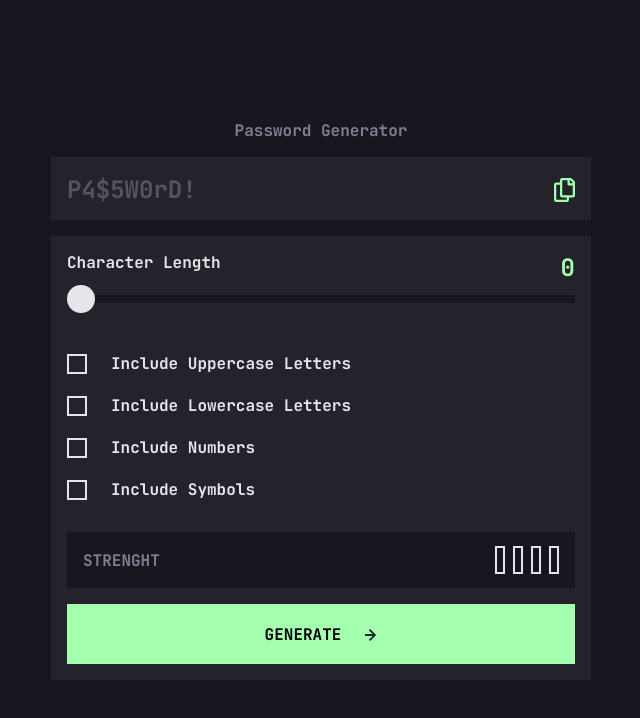
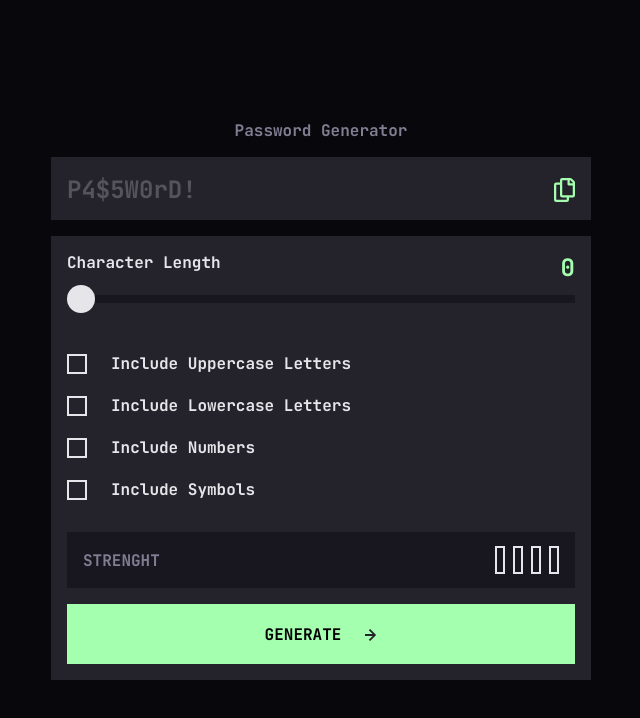
Before and after one commit to JairRaid/password-generator-app, a website: page index.html in a window 1280 px wide. Shown: the whole page, without its empty margins (319-959 px from the left). Drawn offline with Linux system fonts and the light colour scheme.

Commit message:
Update styles.css

```diff
--- a/css/styles.css
+++ b/css/styles.css
@@ -13,7 +13,7 @@ body {
   width: 100%;
   height: 100%;
   font-family: JetBrainsMono, monospace;
-  background-color: #18171F;
+  background-color: #08070B;
 }
 
 body {
```
